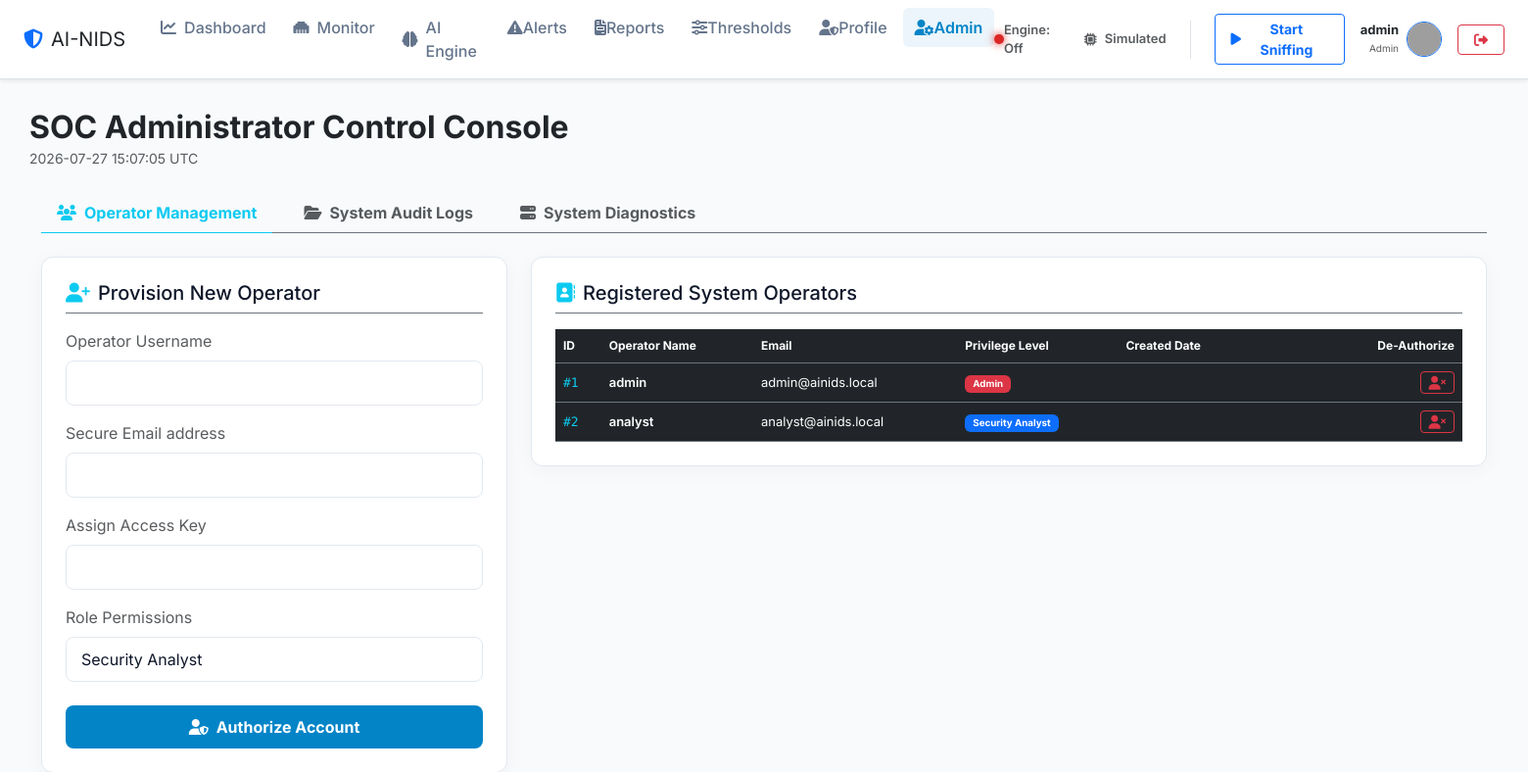
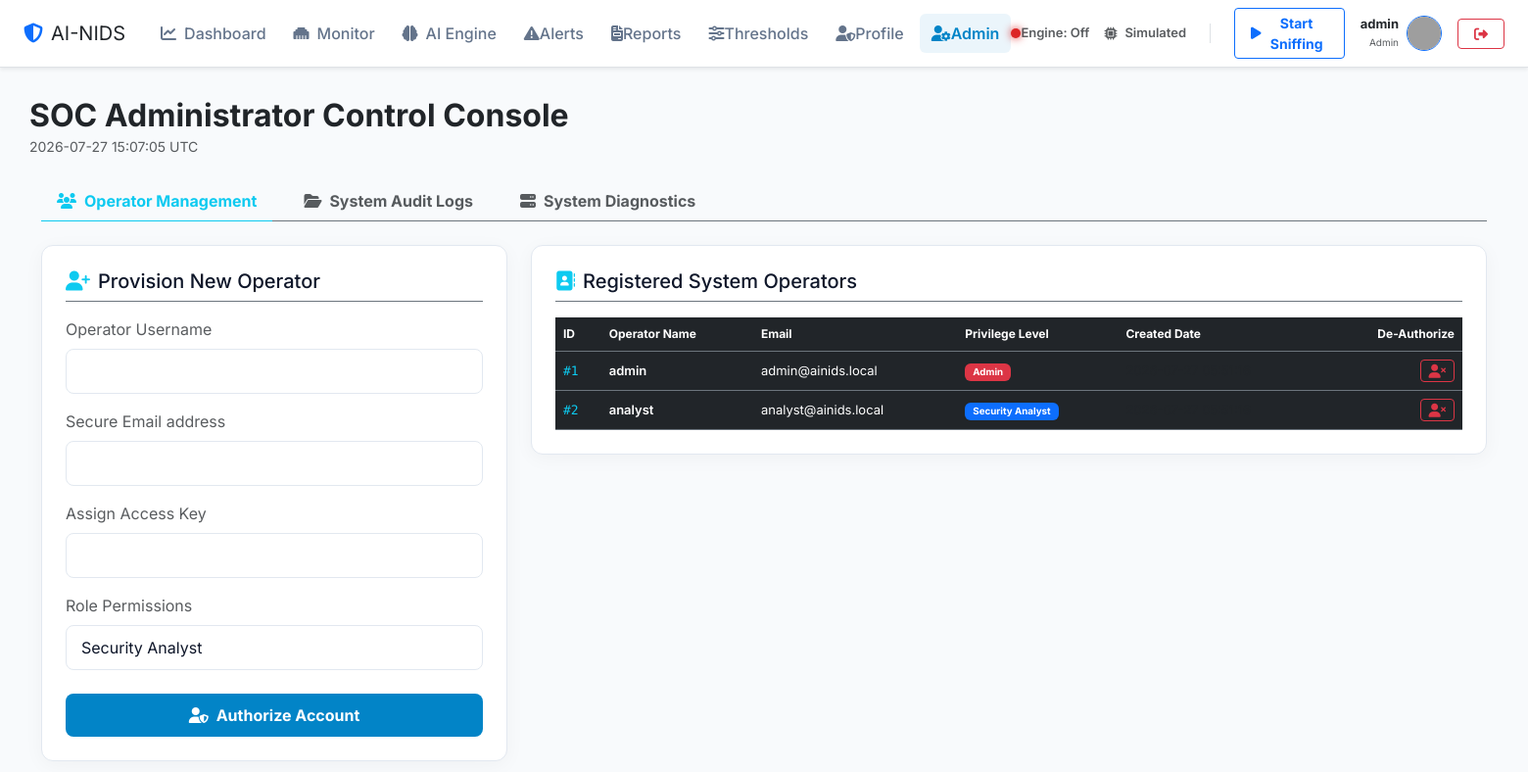
Before and after one commit to mohittt-kumar/Ai-NIDS-system-, a Flask app: page /admin in a window 1560 px wide. Shown: the top 788 px of the page at 98% size. Run offline with Flask 3, Linux system fonts and the light colour scheme; a user stored in the database is signed in; data that the repository does not hold is empty; grey boxes are pictures that could not be loaded.

Commit message:
Fix navbar layout text wrapping in top header

```diff
--- a/app/static/css/style.css
+++ b/app/static/css/style.css
@@ -298,6 +298,10 @@ code {
     transition: var(--transition);
     border-radius: 6px;
     padding: 8px 12px !important;
+    white-space: nowrap !important;
+}
+#sidebar-status-text, #sidebar-mode-text {
+    white-space: nowrap !important;
 }
 .navbar-nav .nav-link:hover {
     background-color: #f1f5f9;
```
